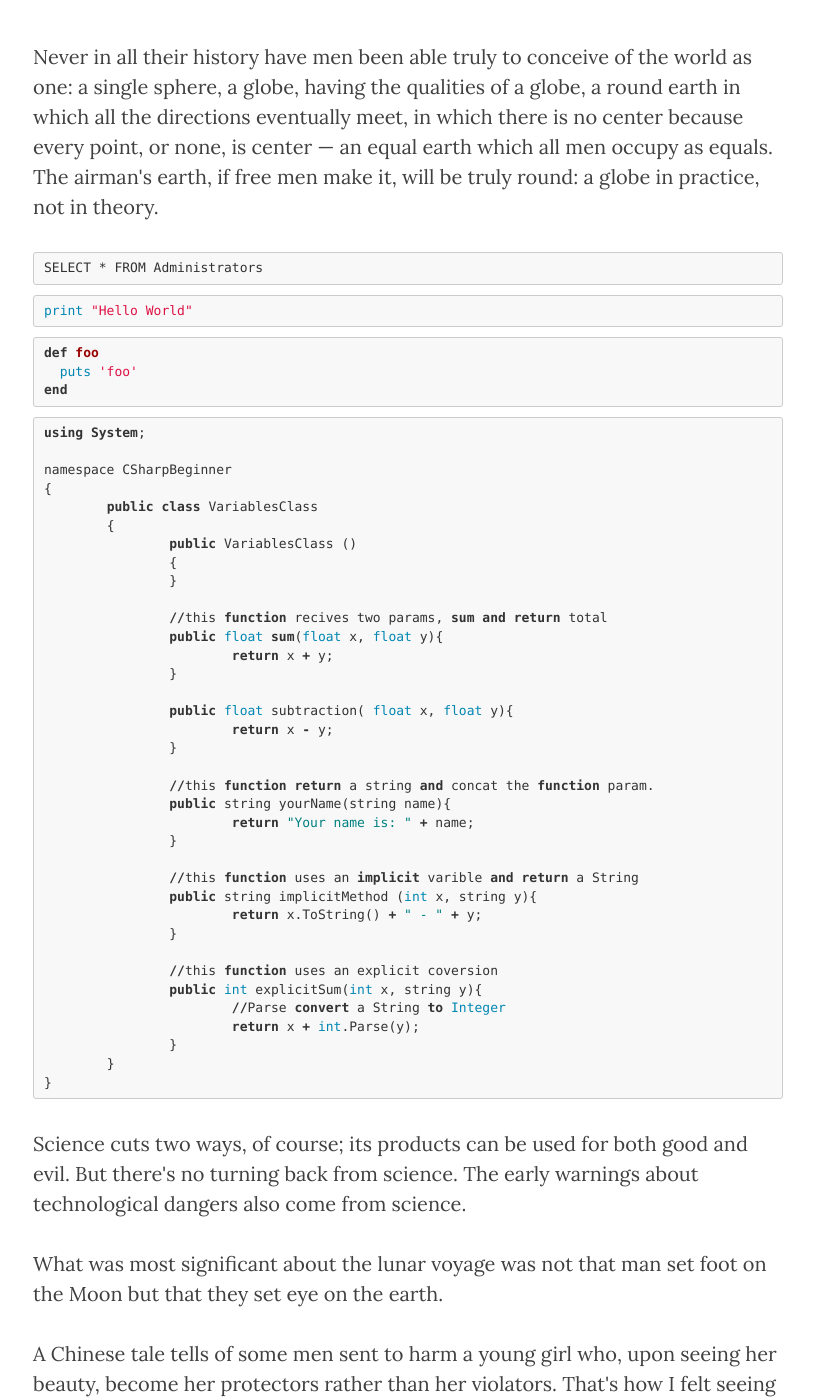
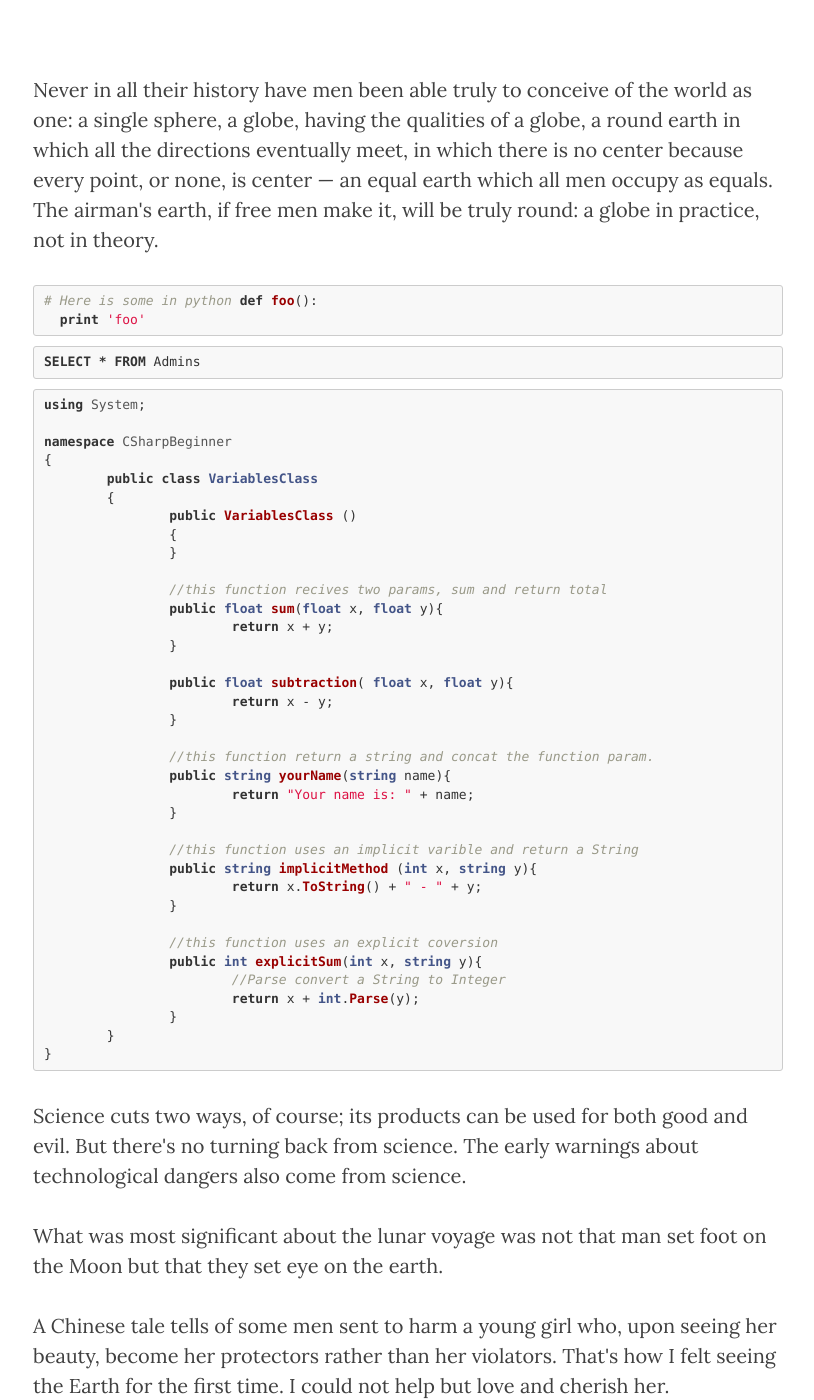
Before and after one commit to chowson/chowson.github.io, a Jekyll site: the page built from _posts/2015-07-28-list-all-sitecore-administrators.markdown, in a window 1280 px wide and 1400 px high, scrolled down 474 px. Shown: the whole window, without its empty margins (232-1046 px from the left). Built offline with Jekyll 4.4.1, drawn with Linux system fonts in a browser that asks for light colours; nearby versions of some CDN libraries; some of the changed text lies outside the part shown.

Commit message:
Started a proper post with syntax highlighting

````diff
--- a/_posts/2015-07-28-list-all-sitecore-administrators.markdown
+++ b/_posts/2015-07-28-list-all-sitecore-administrators.markdown
@@ -9,21 +9,17 @@ header-img: "img/post-bg-06.jpg"
 
 <p>Never in all their history have men been able truly to conceive of the world as one: a single sphere, a globe, having the qualities of a globe, a round earth in which all the directions eventually meet, in which there is no center because every point, or none, is center — an equal earth which all men occupy as equals. The airman's earth, if free men make it, will be truly round: a globe in practice, not in theory.</p>
 
-```
-SELECT * FROM Administrators
+```python
+# Here is some in python
+def foo():
+  print 'foo'
 ```
 
-~~~ ruby
-print "Hello World"
-~~~
-
-{% highlight ruby %}
-def foo
-  puts 'foo'
-end
+{% highlight sql %}
+SELECT * FROM Admins
 {% endhighlight %}
 
-```sql
+{% highlight csharp %}
 using System;
 
 namespace CSharpBeginner
@@ -60,7 +56,7 @@ namespace CSharpBeginner
 		}
 	}
 }
-```
+{% endhighlight %}
 
 <p>Science cuts two ways, of course; its products can be used for both good and evil. But there's no turning back from science. The early warnings about technological dangers also come from science.</p>
 
````
Also changed, not shown: other parts of _posts/2015-07-28-list-all-sitecore-administrators.markdown (+2 -2 lines).
